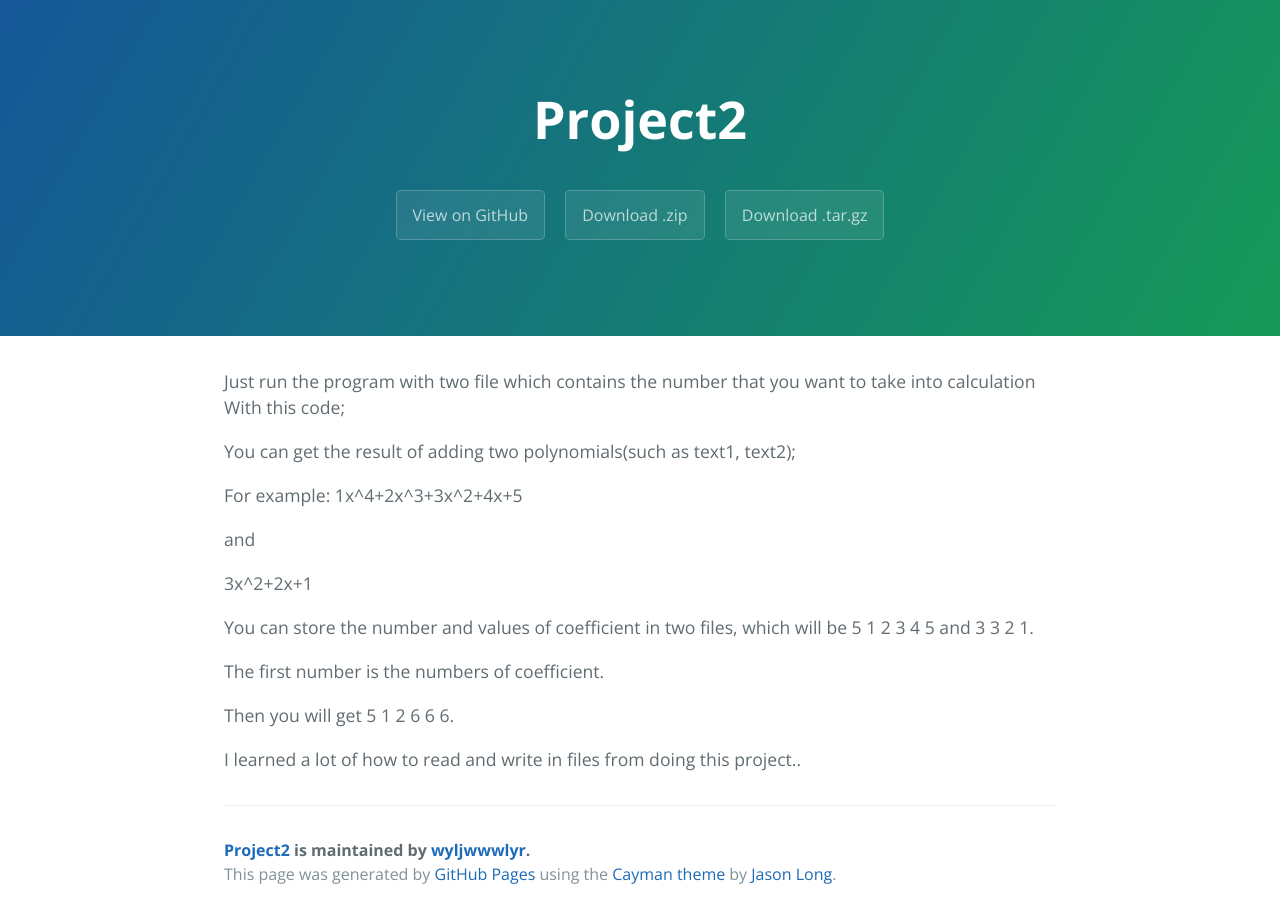
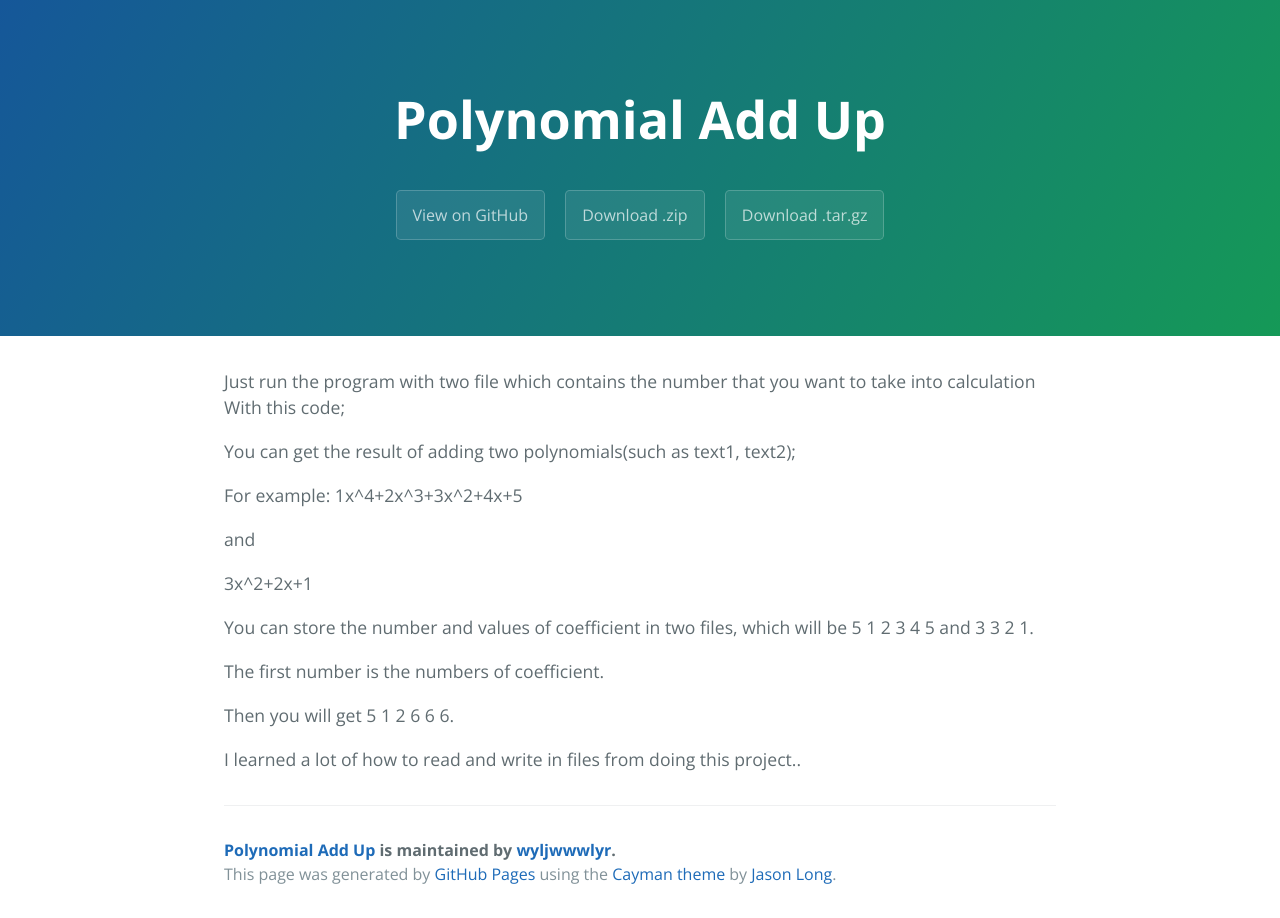
Before and after one commit to wyljwwwlyr/project2, a plain HTML site: page index.html in a window 1280 px wide. Drawn offline with nearby package versions, Linux system fonts and the light colour scheme.

```diff
--- a/index.html
+++ b/index.html
@@ -2,7 +2,7 @@
 <html lang="en-us">
   <head>
     <meta charset="UTF-8">
-    <title>Project2 by wyljwwwlyr</title>
+    <title>Polynomial Add Up by wyljwwwlyr</title>
     <meta name="viewport" content="width=device-width, initial-scale=1">
     <link rel="stylesheet" type="text/css" href="stylesheets/normalize.css" media="screen">
     <link href='https://fonts.googleapis.com/css?family=Open+Sans:400,700' rel='stylesheet' type='text/css'>
@@ -11,7 +11,7 @@
   </head>
   <body>
     <section class="page-header">
-      <h1 class="project-name">Project2</h1>
+      <h1 class="project-name">Polynomial Add Up</h1>
       <h2 class="project-tagline"></h2>
       <a href="https://github.com/wyljwwwlyr/project2" class="btn">View on GitHub</a>
       <a href="https://github.com/wyljwwwlyr/project2/zipball/master" class="btn">Download .zip</a>
@@ -40,7 +40,7 @@ With this code;</p>
 <p>I learned a lot of how to read and write in files from doing this project..</p>
 
       <footer class="site-footer">
-        <span class="site-footer-owner"><a href="https://github.com/wyljwwwlyr/project2">Project2</a> is maintained by <a href="https://github.com/wyljwwwlyr">wyljwwwlyr</a>.</span>
+        <span class="site-footer-owner"><a href="https://github.com/wyljwwwlyr/project2">Polynomial Add Up</a> is maintained by <a href="https://github.com/wyljwwwlyr">wyljwwwlyr</a>.</span>
 
         <span class="site-footer-credits">This page was generated by <a href="https://pages.github.com">GitHub Pages</a> using the <a href="https://github.com/jasonlong/cayman-theme">Cayman theme</a> by <a href="https://twitter.com/jasonlong">Jason Long</a>.</span>
       </footer>
--- a/params.json
+++ b/params.json
@@ -1,5 +1,5 @@
 {
-  "name": "Project2",
+  "name": "Polynomial Add Up",
   "tagline": "",
   "body": "Just run the program with two file which contains the number that you want to take into calculation\r\nWith this code;\r\n\r\nYou can get the result of adding two polynomials(such as text1, text2);\r\n\r\nFor example:\r\n1x^4+2x^3+3x^2+4x+5\r\n\r\nand\r\n\r\n3x^2+2x+1\r\n\r\nYou can store the number and values of coefficient in two files, which will be 5 1 2 3 4 5 and 3 3 2 1.\r\n\r\nThe first number is the numbers of coefficient.\r\n\r\nThen you will get 5 1 2 6 6 6.\r\n\r\nI learned a lot of how to read and write in files from doing this project..",
   "note": "Don't delete this file! It's used internally to help with page regeneration."
```
